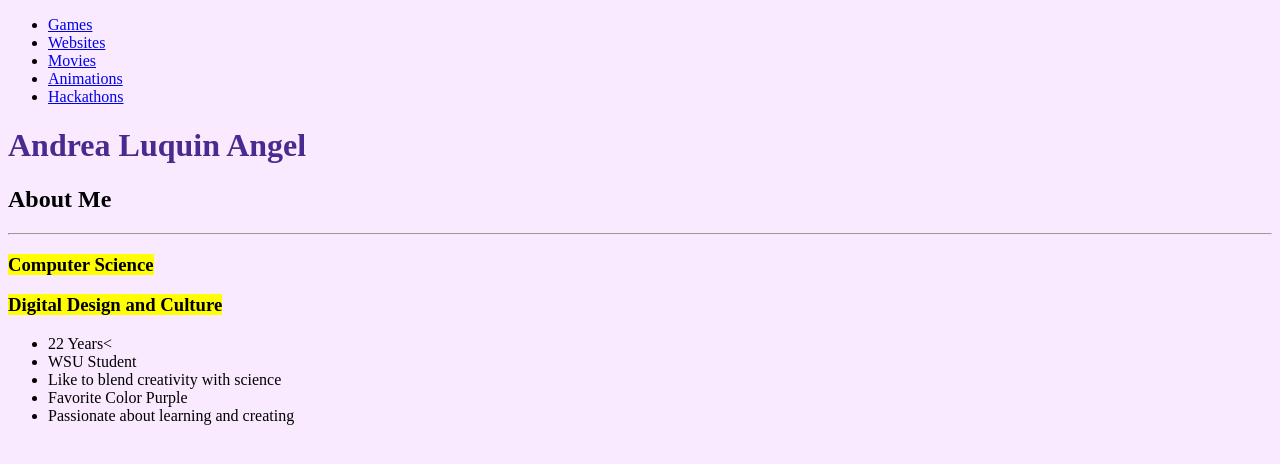
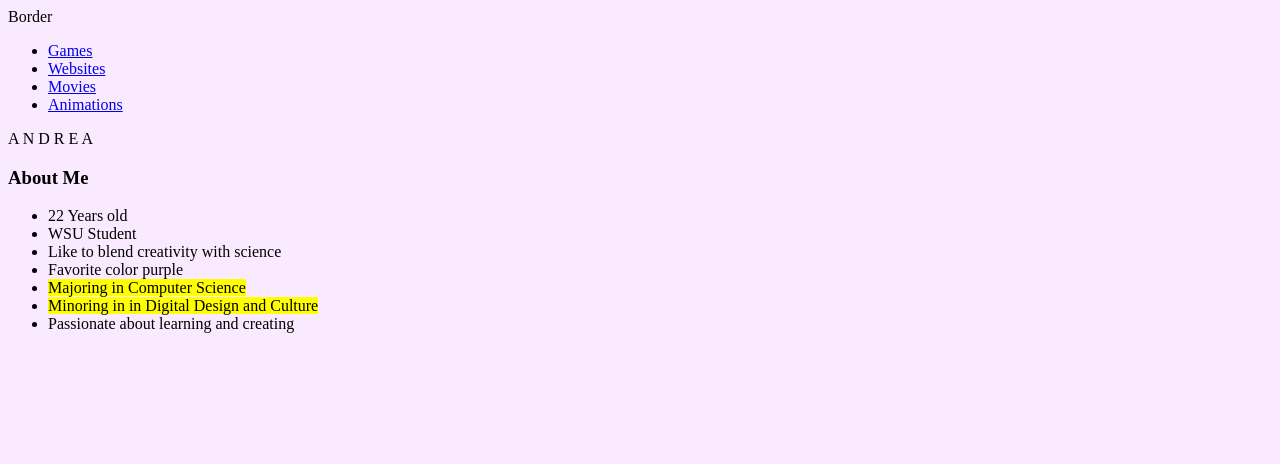
Before and after one commit to andrealuquin/WebPortfolioJournal, a plain HTML site: page homepage.html in a window 1280 px wide. Drawn offline with Linux system fonts and the light colour scheme.

Commit message:
resolve structure and minor details

```diff
--- a/homepage.html
+++ b/homepage.html
@@ -9,32 +9,45 @@
     <link rel = "stylesheet" href = "styles.css">
 </head>
 <body>
+
+<!--Journal Spine-->
+<div>
+    Border
+</div>
+
+<!--Tabs for different Projects-->
 <nav>
     <ul>
     <li><a href="#Games">Games</a></li>
     <li><a href="#Websites">Websites</a></li>
     <li><a href="#Movies">Movies</a></li>
     <li><a href="#Animations">Animations</a></li>
-    <li><a href="#Hackathons">Hackathons</a></li>
 </ul>
 </nav>
 
-<h1> Andrea Luquin Angel</h1>
-<h2>About Me</h2>
-<hr>
-<!--Turn into list later-->
-<h3><mark>Computer Science</mark></h2>
-<h3><mark>Digital Design and Culture</mark></h2>
+<!--Vertical Name-->
+<div>
+<span>A</span>
+<span>N</span>
+<span>D</span>
+<span>R</span>
+<span>E</span>
+<span>A</span>
+</div>
+
+<div>
+<h3>About Me</h3>
+</div>
+
 <ul>
-    <li>22 Years<</li>
+    <li>22 Years old</li>
     <li>WSU Student</li>
     <li>Like to blend creativity with science</li>
-    <li>Favorite Color Purple</li>
+    <li>Favorite color purple</li>
+    <li><mark> Majoring in Computer Science</mark></li>
+    <li><mark> Minoring in in Digital Design and Culture</mark></li>
     <li>Passionate about learning and creating</li>
 </ul>
 
-    <script language = "JavaScript">
-        alert("This is a journal website")
-    </script>
 </body>
 </html>
```
